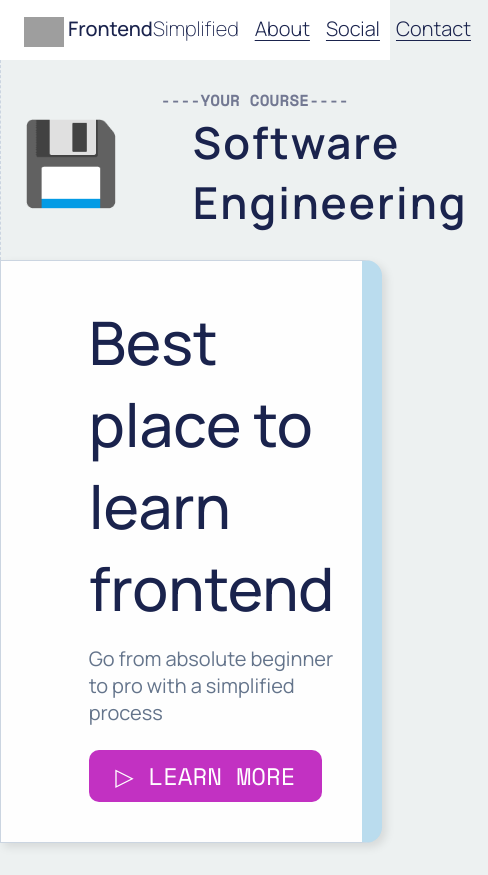
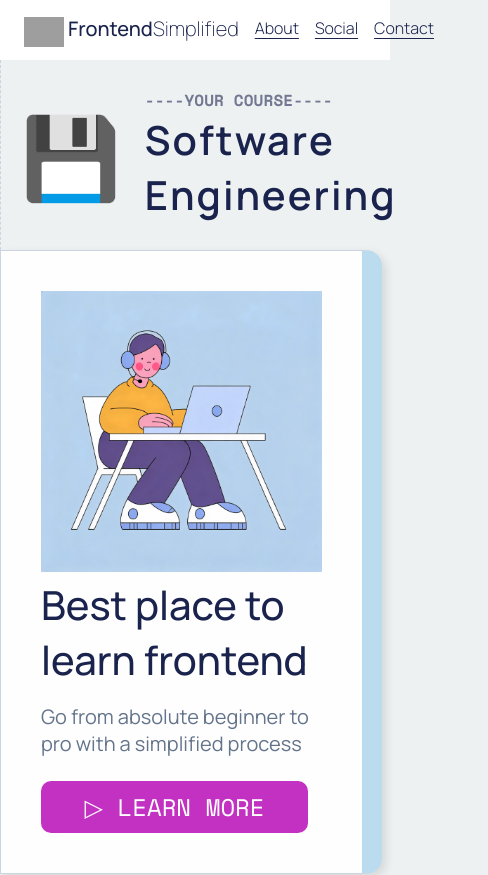
Before and after one commit to KeithJoshua-Coder/mini-project, a plain HTML site: page index.html in a window 390 px wide. Shown: the top 875 px of the page, 488 px wide, since content can reach past the window. Drawn offline with nearby package versions, Linux system fonts and the light colour scheme; grey boxes are pictures that could not be loaded.

Commit message:
resolution changes

```diff
--- a/style.css
+++ b/style.css
@@ -299,3 +299,60 @@
 .footer__link {
   padding: 0 16px;
 }
+
+
+/*
+
+Responsiveness
+
+*/
+
+/*
+
+Smaller screens
+
+*/
+
+@media (max-width: 1024px) {
+    .section__description--para {
+      font-size: 20px;
+    }
+}
+
+@media (max-width: 768px) {
+  a {
+    font-size: 16px;
+  }
+  .course {
+    gap: 4px;
+  }
+  .course__title {
+    margin-left: 0;
+    font-size: 40px;
+  }
+  .hero {
+    flex-direction: column;
+  }
+
+  .hero__img--wrapper {
+    max-width: 500px;
+  }
+
+  .hero__description {
+    margin-left: 0;
+  }
+
+  h1 {
+    font-size: 40px;
+  }
+  .section__description {
+    flex-direction: column;
+  }
+
+  .section__description--wrapper {
+    width: 100%;
+  }
+  input, textarea {
+    width: 400px;
+  }
+}
```
